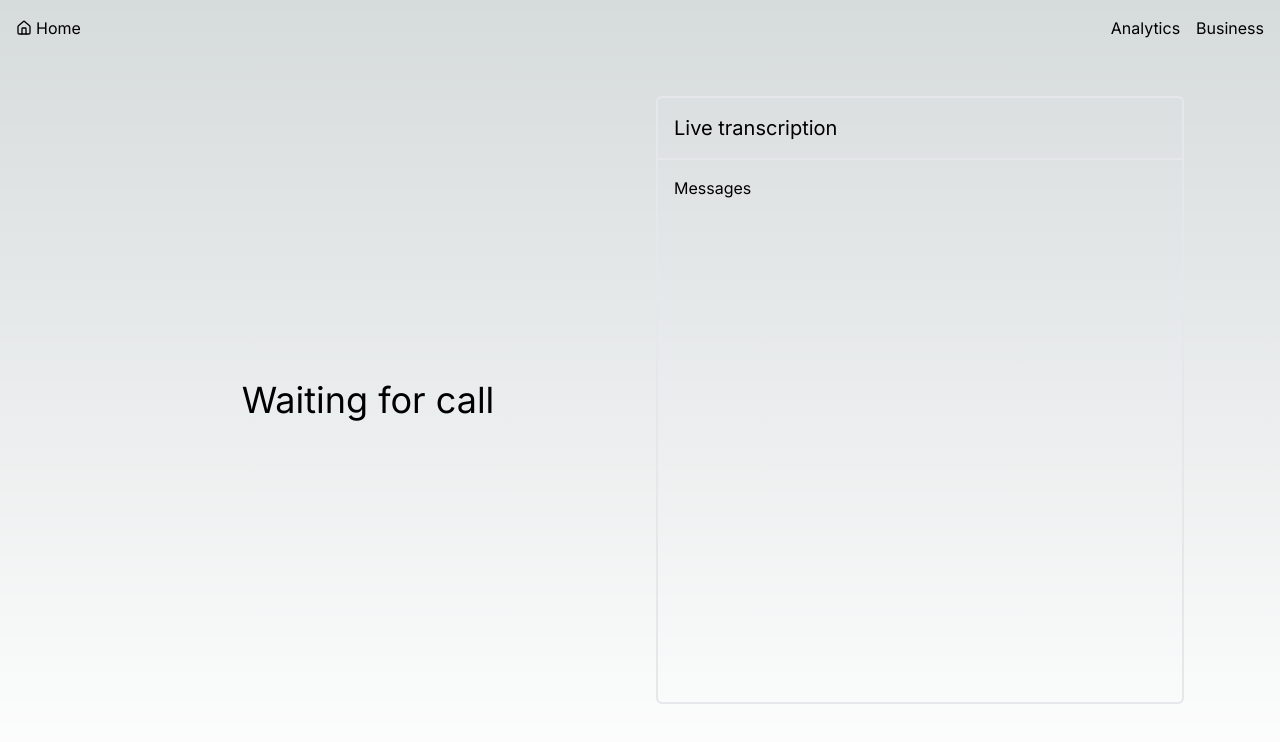
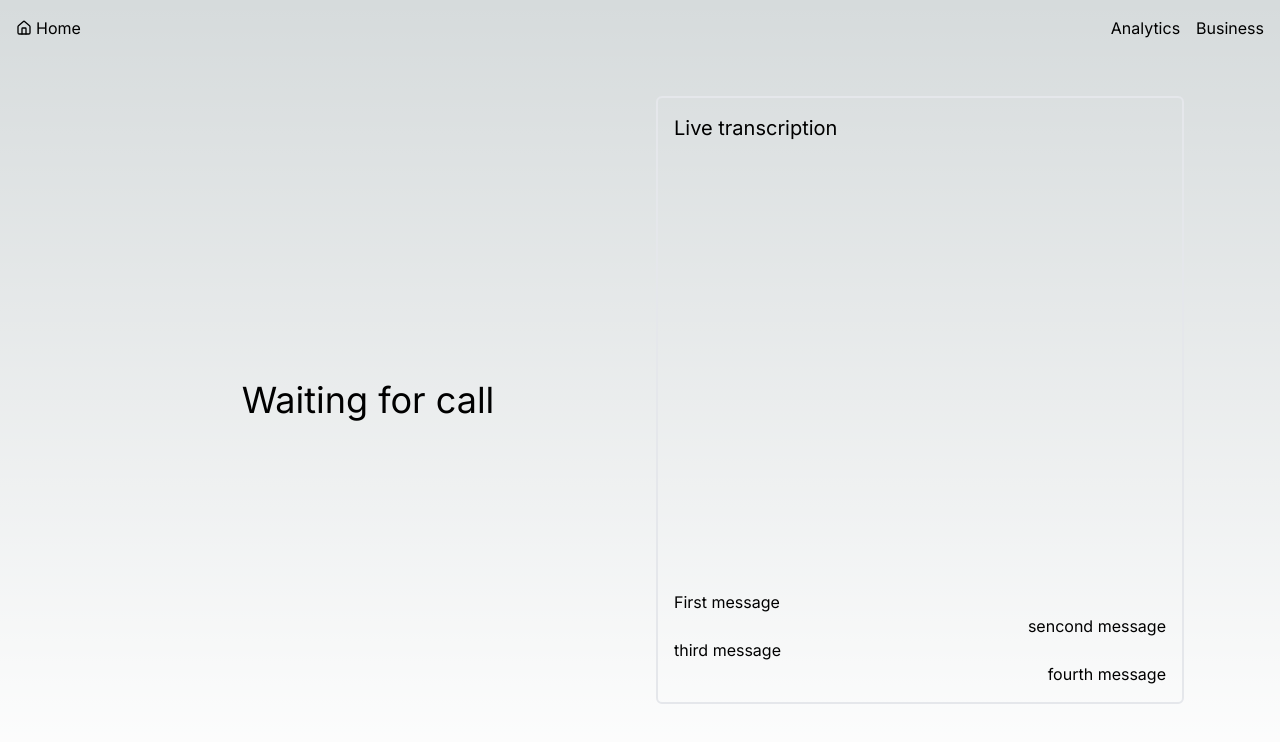
Before and after one commit to bhuvanmdev/PhoneIT, a Next.js app in the folder website/: page / in a window 1280 px wide. Shown: the top 742 px of the page. Built offline with nearby package versions, Linux system fonts and the light colour scheme.

Commit message:
update chat window

```diff
--- a/website/app/page.tsx
+++ b/website/app/page.tsx
@@ -1,9 +1,16 @@
 "use client";
+import Chat from "@/components/Chat";
+import ResponseChat from "@/components/ResponseChat";
 import { useState, useEffect } from "react";
 
 export default function Home() {
   const [callStatus, setCallStatus] = useState("Waiting for call");
-
+  const [messageData,setMessageData] = useState([
+    "First message",
+    "sencond message",
+    "third message",
+    "fourth message",
+  ]);
   useEffect(() => {
     const fetchCallStatus = async () => {
       try {
@@ -13,11 +20,12 @@ export default function Home() {
           throw new Error("Network response was not ok");
         }
         const data = await response.json();
-        console.log("API Call response", data)
-        console.log("Is Message" , data.isChatMessage)
-        console.log("Message is" , data.chatMessage)
+        console.log("API Call response", data);
+        console.log("Is Message", data.isChatMessage);
+        console.log("Message is", data.chatMessage);
+        setMessageData((prevData) => [...prevData, data.chatMessage]);
         if (data.isCallEnded) {
-          setCallStatus('Call Ended');
+          setCallStatus("Call Ended");
           return;
         }
         setCallStatus(data.isCallOngoing ? "Call Ongoing" : "Waiting for call");
@@ -31,6 +39,8 @@ export default function Home() {
     return () => clearInterval(intervalId);
   }, []);
 
+
+
   return (
     <main className="flex min-h-screen justify-between p-24">
       <div className="flex w-1/2 flex-col justify-between">
@@ -40,9 +50,13 @@ export default function Home() {
       </div>
       <div className="flex flex-col w-1/2 relative">
         <div className="ml-4 h-full border-2 rounded-md">
-          <div className="p-4 text-xl border-b-2">Live transcription</div>
-          <div className="p-4">
-            <div>Messages</div>
+          <div className="p-4 text-xl absolute w-full">Live transcription</div>
+          <div className="p-4 justify-end flex flex-col h-full">
+            <div>
+              {messageData.map((e, i) =>
+                i % 2 == 0 ? <Chat msg={e} /> : <ResponseChat msg={e} />
+              )}
+            </div>
           </div>
         </div>
       </div>
--- /dev/null
+++ b/website/components/Chat.tsx
@@ -0,0 +1,7 @@
+const Chat = ({msg}:{msg:String;}) => {
+  return (
+    <div>{msg}</div>
+  )
+}
+
+export default Chat
--- /dev/null
+++ b/website/components/ResponseChat.tsx
@@ -0,0 +1,7 @@
+const ResponseChat = ({msg}:{msg:String;}) => {
+  return (
+    <div className="flex w-full justify-end">{msg}</div>
+  )
+}
+
+export default ResponseChat
```
